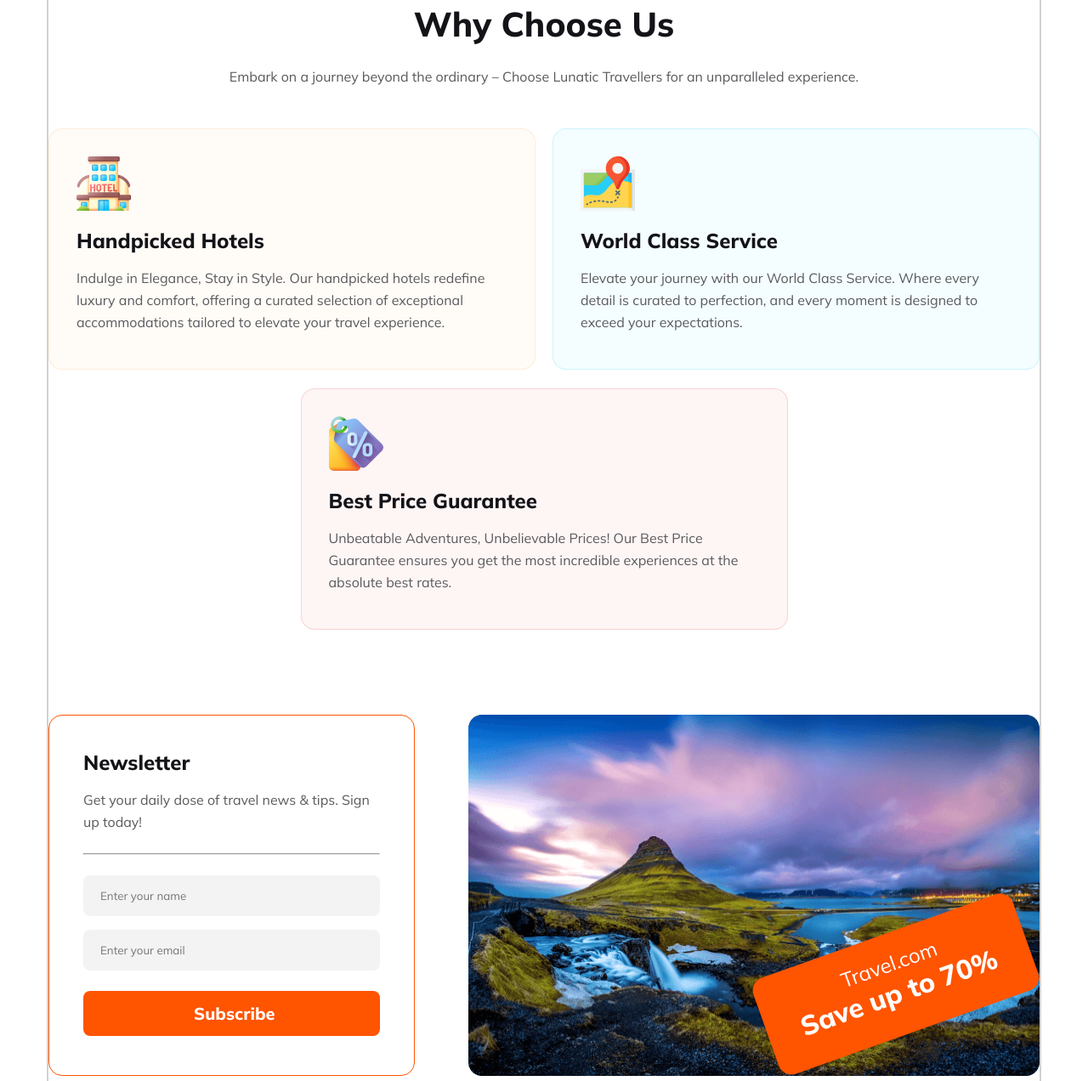
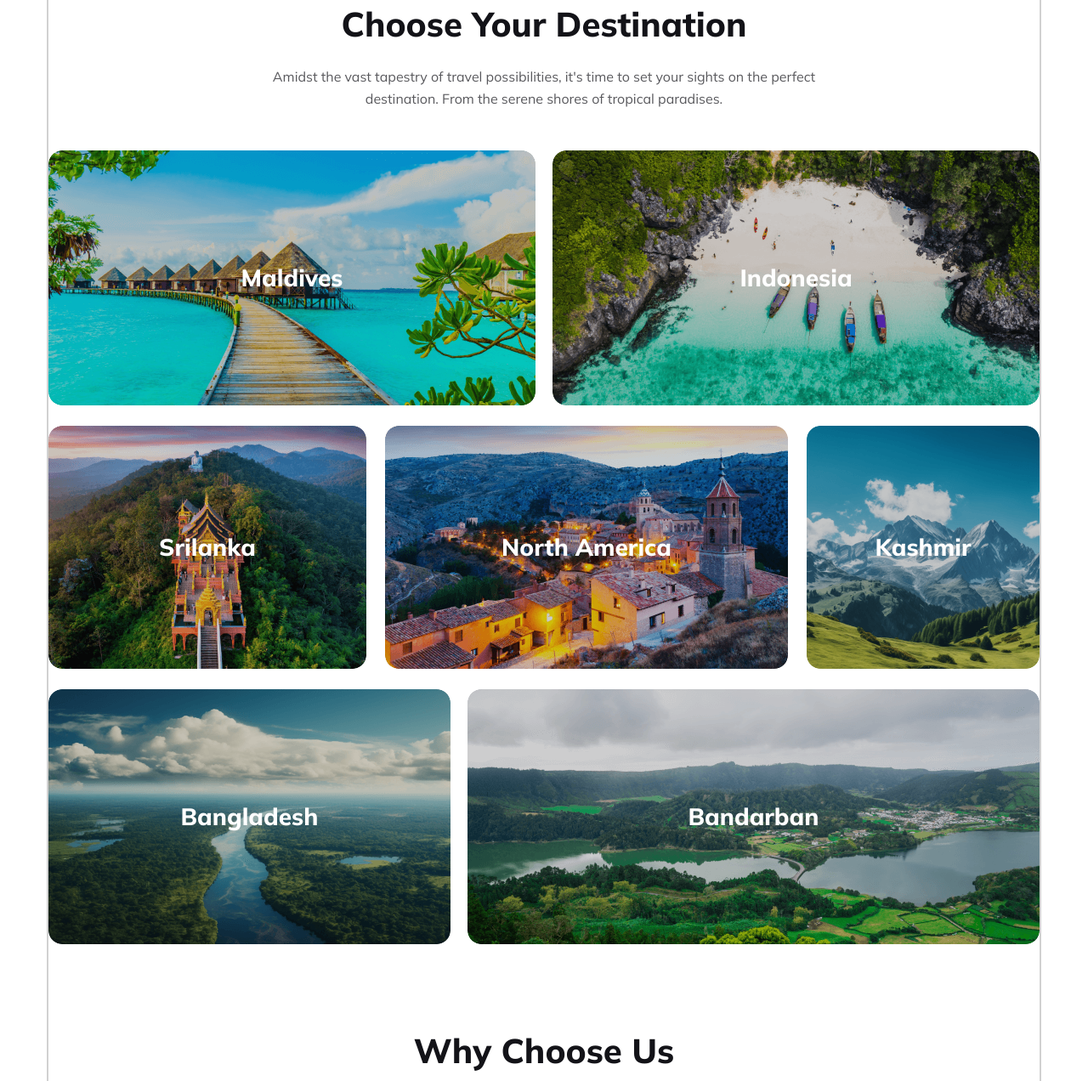
Before and after one commit to Mostakim3157/B9A2, a plain HTML site: page index.html in a window 1280 px wide. Shown: the part 1396-2668 px from the top of the page at 85% size. Drawn offline with Linux system fonts and the light colour scheme.

Commit message:
destination added

```diff
--- a/css/responsive.css
+++ b/css/responsive.css
@@ -87,6 +87,18 @@
     width: 90%;
   }
 
+  #when-icon {
+    margin-left: 310px;
+    margin-top: 91px;
+  }
+
+  #types-icon{
+    margin-left: 310px;
+    margin-top: 162px;
+
+
+  }
+
   /* main starts */
 
   /* popular tours starts*/
@@ -107,6 +119,32 @@
     height: 340px;
     margin: 0 auto;
   }
+
+/* destination starts */
+
+
+.row-1,
+.row-2,
+.row-3{
+  flex-direction: column;
+  justify-content: center;
+  align-items: center;
+  margin-top:0px;
+}
+
+.item1,
+.item2,
+.item3,
+.item4,
+.item5,
+.item6,
+.item7{
+width: 450px;
+height: 276px;
+margin-top:24px;
+background-size: cover;
+}
+
 
   /* choose us starts */
 
--- a/css/style.css
+++ b/css/style.css
@@ -226,6 +226,106 @@ main {
   border-radius: 8px;
 }
 
+/* destination starts */
+
+.destination {
+  margin: 0 auto;
+  margin-top: 100px;
+}
+
+.destination-h3 {
+  color: #131318;
+  text-align: center;
+  font-size: 2.5rem;
+  font-weight: 800;
+  line-height: normal;
+}
+.destination-p {
+  color: rgba(19, 19, 24, 0.7);
+  font-size: 1rem;
+  font-weight: 400;
+  line-height: 26px;
+  width: 55%;
+  text-align: center;
+  margin: 0 auto;
+  margin-top: 24px;
+  margin-bottom: 48px;
+}
+
+
+.item1 {
+  background: url("../Images/Rectangle\ 5.png");
+  background-repeat: no-repeat;
+
+  width: 573px;
+  height: 300px;
+}
+.item2 {
+  background: url("../Images/Rectangle\ 8.png");
+  background-repeat: no-repeat;
+
+  width: 573px;
+  height: 300px;
+}
+.item3 {
+  background: url("../Images/Rectangle\ 6.png");
+  background-repeat: no-repeat;
+  width: 374px;
+  height: 286px;
+}
+.item4 {
+  background: url("../Images/Rectangle\ 7.png");
+  background-repeat: no-repeat;
+  width: 474px;
+  height: 286px;
+}
+.item5 {
+  background: url("../Images/Rectangle\ 9.png");
+  background-repeat: no-repeat;
+  width: 274px;
+  height: 286px;
+}
+.item6 {
+  background: url("../Images/Rectangle\ 11.png");
+  background-repeat: no-repeat;
+  width: 473px;
+  height: 300px;
+}
+.item7 {
+  background: url("../Images/Rectangle\ 10.png");
+  background-repeat: no-repeat;
+  width: 673px;
+  height: 300px;
+}
+
+.item1,
+.item2,
+.item3,
+.item4,
+.item5,
+.item6,
+.item7 {
+  display: flex;
+  justify-content: center;
+  align-items: center;
+  /* height: 300px; */
+  border-radius: 16px;
+}
+
+.item-text {
+  color: #ffffff;
+  font-size: 28px;
+  font-weight: 800;
+}
+
+.row-1,
+.row-2,
+.row-3 {
+  display: flex;
+  justify-content: space-between;
+  margin-top: 24px;
+}
+
 /* choose us starts */
 
 .choose-us-head {
--- a/index.html
+++ b/index.html
@@ -41,20 +41,21 @@
         <section class="banner">
             <div class="banner-container">
                 <h1 class="banner-h1">Explore Your Travel</h1>
-            <p class="banner-p">Embark on the journey of a lifetime, where each step is a dance with the unknown and every horizon holds the promise of new discovery. </p>
+                <p class="banner-p">Embark on the journey of a lifetime, where each step is a dance with the unknown and
+                    every horizon holds the promise of new discovery. </p>
                 <div class="banner-items">
                     <input type="text" placeholder="Where go" id="banner-item-text">
 
-                <select name="" id="banner-item-when" >
-                    <option >When</option>
+                    <select name="" id="banner-item-when">
+                        <option>When</option>
                         <option value="Indonesia">Indonesia</option>
                         <option value="India">India</option>
                         <option value="Japan">Japan</option>
 
                     </select>
                     <i class="fa-solid fa-angle-down" id="when-icon"></i>
-                <select name="" id="banner-item-type" >
-                    <option >Select Types</option>
+                    <select name="" id="banner-item-type">
+                        <option>Select Types</option>
                         <option value="5 Day">5 Day</option>
                         <option value="7 Day">7 Day</option>
                         <option value="15 Day">15 Day</option>
@@ -63,7 +64,8 @@
                     <i class="fa-solid fa-angle-down" id="types-icon"></i>
 
 
-                <button class="btn-primary" id="banner-btn"><i class="fa-solid fa-magnifying-glass" id="btn-icon"></i> Find Now</button>
+                    <button class="btn-primary" id="banner-btn"><i class="fa-solid fa-magnifying-glass"
+                            id="btn-icon"></i> Find Now</button>
                 </div>
             </div>
         </section>
@@ -74,13 +76,19 @@
             <div class="popular-tours-container">
                 <div class="popular-tours-text">
                     <h3 class="popular-tours-text-h3">Our Popular Tours</h3>
-                    <p class="popular-tours-text-p1">Discover the World's Wonders: Dive into our Popular Tours, a curated collection of unforgettable journeys that have captured the hearts of fellow explorers.</p>
+                    <p class="popular-tours-text-p1">Discover the World's Wonders: Dive into our Popular Tours, a
+                        curated collection of unforgettable journeys that have captured the hearts of fellow explorers.
+                    </p>
                     <ul class="popular-tours-text-ul">
                         <li>Embark on a captivating journey through ancient wonders and mystical landscapes. </li>
-                        <li>For thrill-seekers and adventure enthusiasts, this tour is a heart-pounding escapade into the great outdoors.</li>
-                        <li> Indulge your taste buds in a culinary journey around the world. This tour is a gastronomic odyssey.</li>
+                        <li>For thrill-seekers and adventure enthusiasts, this tour is a heart-pounding escapade into
+                            the great outdoors.</li>
+                        <li> Indulge your taste buds in a culinary journey around the world. This tour is a gastronomic
+                            odyssey.</li>
                     </ul>
-                    <p class="popular-tours-text-p2"> From breathtaking landscapes to culturally rich experiences, these tours are tried, tested, and loved by our globetrotting community. Join the adventure of a lifetime!</p>
+                    <p class="popular-tours-text-p2"> From breathtaking landscapes to culturally rich experiences, these
+                        tours are tried, tested, and loved by our globetrotting community. Join the adventure of a
+                        lifetime!</p>
                     <button class="popular-tours-text-btn btn-primary">Read More</button>
 
 
@@ -88,27 +96,84 @@
                 <img src="Images/Rectangle 4.png" alt="" class="popular-tours-img">
             </div>
         </section>
+        <section class="destination">
+            <div class="destication-container">
+                <h3 class="destination-h3">Choose Your Destination</h3>
+                <p class="destination-p">Amidst the vast tapestry of travel possibilities, it's time to set your sights
+                    on the perfect destination. From the serene shores of tropical paradises.</p>
+
+                <div class="destination-items">
+                    <div class="row-1">
+                        <div class="item1">
+                            <p class="item-text">Maldives</p>
+                        </div>
+                        <div class="item2">
+                            <p class="item-text">Indonesia </p>
+                        </div>
+                    </div>
+
+                    <div class="row-2">
+                        <div class="item3">
+                            <p class="item-text">Srilanka</p>
+                        </div>
+                        <div class="item4">
+                            <p class="item-text">North America</p>
+                        </div>
+                        <div class="item5">
+                            <p class="item-text">Kashmir</p>
+                        </div>
+                    </div>
+
+                    <div class="row-3">
+                        <div class="item6">
+                            <p class="item-text">Bangladesh</p>
+                        </div>
+                        <div class="item7">
+                            <p class="item-text">Bandarban</p>
+                        </div>
+                    </div>
+
+
+                </div>
+
+
+                <!-- <div class="destination-items">
+                    <img src="./Images/Rectangle 5.png" alt="">
+                    <img src="./Images/Rectangle 8.png" alt="">
+                    <img src="./Images/Rectangle 6.png" alt="">
+                    <img src="./Images/Rectangle 7.png" alt="">
+                    <img src="./Images/Rectangle 9.png" alt="">
+                    <img src="./Images/Rectangle 11.png" alt="">
+                    <img src="./Images/Rectangle 10.png" alt="">
+                </div> -->
+            </div>
+        </section>
         <section class="choose-us">
             <h3 class="choose-us-head">Why Choose Us</h3>
-            <p class="choose-us-discription">Embark on a journey beyond the ordinary – Choose Lunatic Travellers for an unparalleled experience.</p>
+            <p class="choose-us-discription">Embark on a journey beyond the ordinary – Choose Lunatic Travellers for an
+                unparalleled experience.</p>
             <div class="choose-us-box-1-2">
                 <div class="choose-us-box-1">
                     <img src="Images/hotel 1.svg" alt="" class="us-box-img">
                     <h3 class="us-box-h3">Handpicked Hotels</h3>
-                    <p class="us-box-p">Indulge in Elegance, Stay in Style. Our handpicked hotels redefine luxury and comfort, offering a curated selection of exceptional accommodations tailored to elevate your travel experience.
+                    <p class="us-box-p">Indulge in Elegance, Stay in Style. Our handpicked hotels redefine luxury and
+                        comfort, offering a curated selection of exceptional accommodations tailored to elevate your
+                        travel experience.
                     </p>
                 </div>
                 <div class="choose-us-box-2">
                     <img src="Images/map 1.svg" alt="" class="us-box-img">
                     <h3 class="us-box-h3">World Class Service</h3>
-                    <p class="us-box-p">Elevate your journey with our World Class Service. Where every detail is curated to perfection, and every moment is designed to exceed your expectations.
+                    <p class="us-box-p">Elevate your journey with our World Class Service. Where every detail is curated
+                        to perfection, and every moment is designed to exceed your expectations.
                     </p>
                 </div>
             </div>
             <div class="choose-us-box-3">
                 <img src="Images/price-tag 1.svg" alt="" class="us-box-img">
                 <h3 class="us-box-h3">Best Price Guarantee</h3>
-                <p class="us-box-p">Unbeatable Adventures, Unbelievable Prices! Our Best Price Guarantee ensures you get the most incredible experiences at the absolute best rates. </p>
+                <p class="us-box-p">Unbeatable Adventures, Unbelievable Prices! Our Best Price Guarantee ensures you get
+                    the most incredible experiences at the absolute best rates. </p>
             </div>
         </section>
         <section class="newsletter">
@@ -137,7 +202,8 @@
             <h3 class="website-name-h3">Lunatic <span id="primary-color">Traveller</span></h3>
         </div>
         <p class="footer-discription">
-            Ditch the mundane and embark on a journey with Lunatic Travellers. Let the wanderlust consume you as you venture into the extraordinary.Are you ready to embrace the lunacy?
+            Ditch the mundane and embark on a journey with Lunatic Travellers. Let the wanderlust consume you as you
+            venture into the extraordinary.Are you ready to embrace the lunacy?
         </p>
         <div class="footer-icon">
             <i class="fa-brands fa-facebook"></i>
```
Lines whose indentation alone changed are shown as unchanged.
